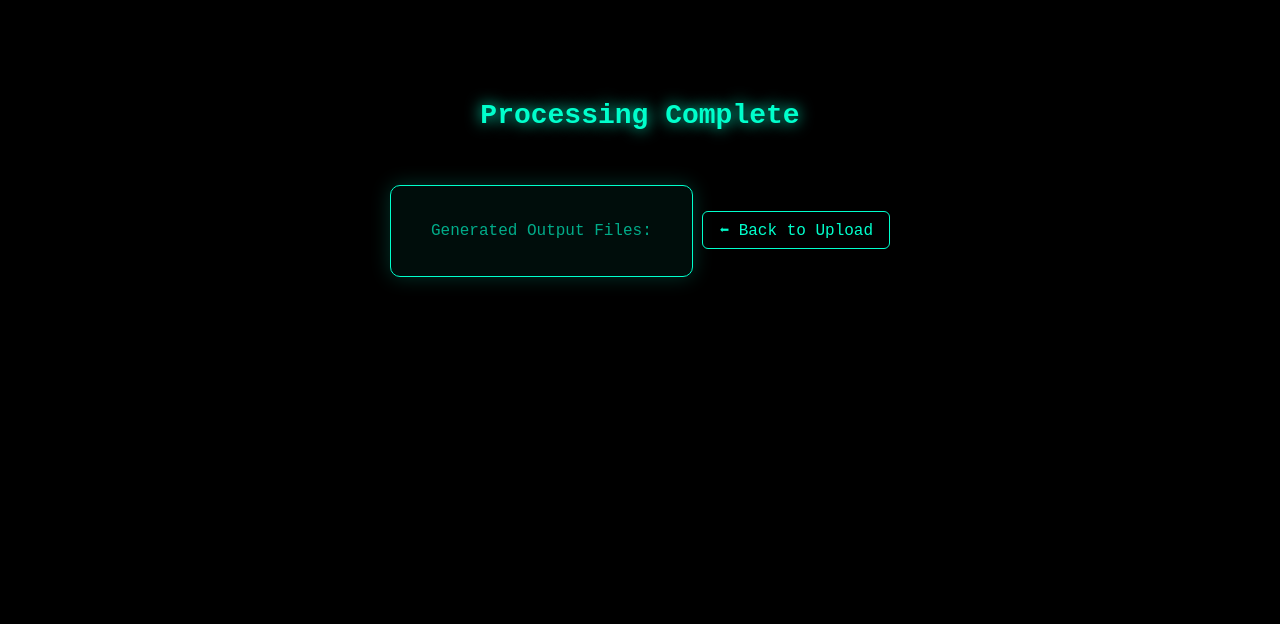
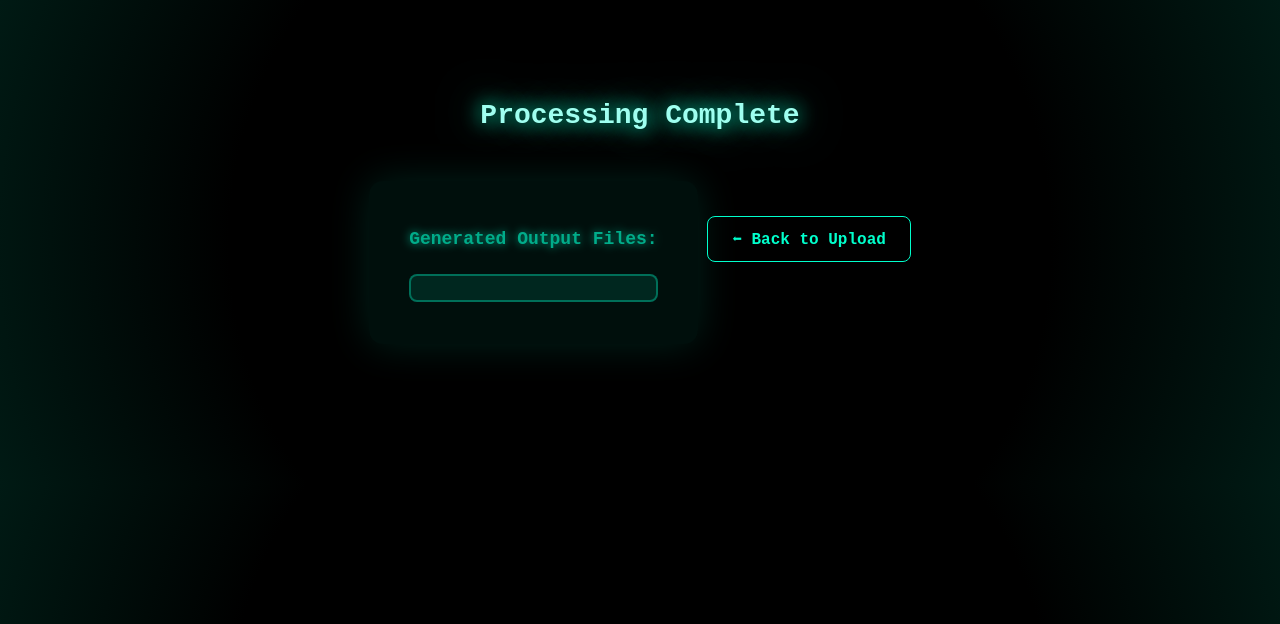
Before and after one commit to Madhav-MKNC/os_4_bo, a Flask app: page /results in a window 1280 px wide. Shown: the top 624 px of the page. Run offline with Flask 3, Linux system fonts and the light colour scheme.

Commit message:
results.html ui refix

```diff
--- a/templates/results.html
+++ b/templates/results.html
@@ -3,80 +3,99 @@
     <head>
         <style>
             body {
-                background: black;
-                color: #00ffcc;
+                background: radial-gradient(
+                    circle at center,
+                    #000 60%,
+                    #001a14
+                );
+                color: #d3fff5;
                 font-family: "Courier New", monospace;
                 text-align: center;
                 margin: 100px 20px;
             }
+
             h2 {
                 font-size: 28px;
-                text-shadow: 0 0 15px #00ffcc;
-                margin-bottom: 40px;
+                text-shadow: 0 0 20px #00ffc8, 0 0 45px #00a88a;
+                margin-bottom: 45px;
+                color: #9ffff0;
             }
+
             .file-list {
                 display: inline-block;
                 text-align: left;
-                border: 1px solid #00ffcc;
-                border-radius: 10px;
-                padding: 20px 40px;
-                background: rgba(0, 255, 204, 0.05);
-                box-shadow: 0 0 20px rgba(0, 255, 204, 0.2);
+                padding: 30px 40px;
+                background: rgba(0, 255, 204, 0.06);
+                border-radius: 14px;
+                box-shadow: 0 0 40px #00ffcc22;
                 max-width: 90vw;
-                word-wrap: break-word;
+                margin: 0 auto;
+                margin-bottom: 40px;
             }
+
+            .file-list p {
+                font-size: 18px;
+                margin-bottom: 25px;
+                color: #00ffcc;
+                font-weight: bold;
+                text-shadow: 0 0 10px #00ffcc;
+            }
+
             .file-list a {
+                display: block;
+                margin: 12px 0;
+                padding: 12px 18px;
+                border: 2px solid #00ffcc55;
+                border-radius: 8px;
+                background: rgba(0, 255, 204, 0.1);
+                color: #00ffcc;
+                font-weight: bold;
                 text-decoration: none;
-                display: block;
-                margin: 10px 0;
-                transition: all 0.2s ease;
-                font-weight: bold;
-                color: inherit; /* Ensure links inherit the parent color */
-                outline: none; /* Remove outline on focus */
-                background: transparent; /* Remove any background highlight */
-                border: none; /* Remove border if there is any */
+                transition: all 0.3s ease;
+                text-align: center;
             }
-            .valid {
-                color: #00ff88;
-            }
-            .invalid {
-                color: #ff3366;
-            }
-            .failed {
-                color: #ffcc00;
-            }
+
             .file-list a:hover {
                 color: #ffffff;
+                background: rgba(0, 255, 204, 0.3);
                 text-shadow: 0 0 10px #00ffcc;
-                transform: scale(1.03);
+                transform: scale(1.05);
             }
-            .file-list a:focus,
-            .file-list a:active {
-                color: inherit !important; /* Ensure no color change */
-                text-shadow: none !important; /* Remove any text-shadow */
-                transform: none !important; /* Prevent scaling on click */
-                background: transparent !important; /* Remove background highlight */
-                outline: none !important; /* Ensure no outline */
-                border: none !important; /* Remove border if it's applied */
+
+            .valid {
+                border-color: #00ff88;
             }
+
+            .invalid {
+                border-color: #ff3366;
+            }
+
+            .failed {
+                border-color: #ffcc00;
+            }
+
             .back {
                 display: inline-block;
                 margin-top: 40px;
                 color: #00ffcc;
                 text-decoration: none;
                 border: 1px solid #00ffcc;
-                padding: 8px 16px;
-                border-radius: 6px;
-                transition: 0.2s;
+                padding: 12px 24px;
+                border-radius: 8px;
+                transition: 0.3s;
+                font-weight: bold;
             }
+
             .back:hover {
                 background: #00ffcc;
                 color: black;
                 box-shadow: 0 0 15px #00ffcc;
             }
+
             .pulse {
                 animation: pulse 1.5s infinite alternate;
             }
+
             @keyframes pulse {
                 from {
                     opacity: 1;
@@ -85,6 +104,7 @@
                     opacity: 0.5;
                 }
             }
+
             @media (max-width: 600px) {
                 body {
                     margin-top: 60px;
@@ -95,16 +115,16 @@
                     margin-bottom: 25px;
                 }
                 .file-list {
-                    padding: 15px 20px;
-                    border-radius: 8px;
+                    padding: 20px 25px;
+                    border-radius: 12px;
                 }
                 .file-list a {
                     font-size: 14px;
+                    padding: 10px 16px;
                     margin: 8px 0;
-                    word-break: break-all;
                 }
                 .back {
-                    padding: 6px 12px;
+                    padding: 8px 16px;
                     font-size: 14px;
                 }
             }
```
